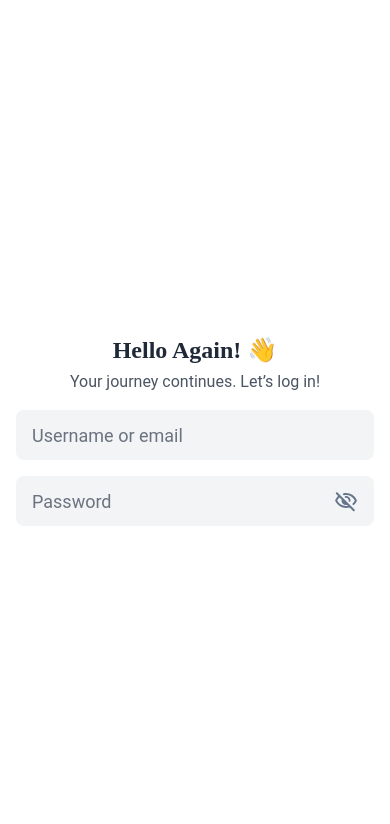
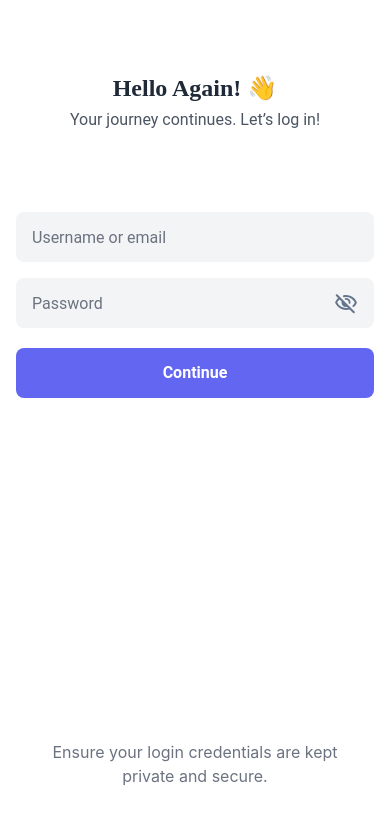
Before and after one commit to umardev500/react-native-live-location-app, a React Native app: screen / in a window 390 px wide. Shown: the top 824 px of the page. Built offline with nearby package versions, Linux system fonts and the light colour scheme.

Commit message:
enable edge to edge

```diff
--- /dev/null
+++ b/src/components/atoms/button/Button.tsx
@@ -0,0 +1,21 @@
+import {Text, TouchableOpacity, View} from 'react-native';
+
+type Props = {
+  title: string;
+};
+
+export const Button: React.FC<Props> = props => {
+  const {title} = props;
+
+  return (
+    <>
+      <TouchableOpacity activeOpacity={0.8} onPress={() => {}}>
+        <View className="bg-indigo-500 flex-row justify-center h-[50px] items-center rounded-lg">
+          <Text className="font-roboto text-white text-base font-semibold">
+            {title}
+          </Text>
+        </View>
+      </TouchableOpacity>
+    </>
+  );
+};
--- /dev/null
+++ b/src/components/atoms/button/index.ts
@@ -0,0 +1 @@
+export * from './Button';
--- a/src/components/atoms/index.ts
+++ b/src/components/atoms/index.ts
@@ -1,2 +1,3 @@
+export * from './button';
 export * from './icons';
 export * from './textInput';
--- a/src/components/atoms/textInput/TextInput.tsx
+++ b/src/components/atoms/textInput/TextInput.tsx
@@ -24,7 +24,7 @@ export const TextInput = (props: TextInputProps) => {
     <View className="bg-gray-100 text-red-100 rounded-lg flex-row items-center">
       <RnTextInput
         secureTextEntry={!showPass && props.password}
-        className="px-4 flex-1 h-[50px] text-lg font-roboto text-gray-800"
+        className="px-4 flex-1 h-[50px] text-base font-roboto text-gray-800"
         placeholderTextColor={'#6b7280'}
         placeholder={placeholder}
       />
--- a/src/screens/loginScreen/LoginScreen.tsx
+++ b/src/screens/loginScreen/LoginScreen.tsx
@@ -1,4 +1,4 @@
-import {TextInput} from '@components/atoms';
+import {Button, TextInput} from '@components/atoms';
 import {StatusBar, Text, View} from 'react-native';
 
 export const LoginScreen = () => {
@@ -6,8 +6,9 @@ export const LoginScreen = () => {
     <>
       <StatusBar backgroundColor={'#fff'} barStyle={'dark-content'} />
       {/* Container */}
-      <View className="flex-1 bg-white justify-center">
+      <View className="flex-1 items-center bg-white justify-between py-14">
         {/* Inner */}
+        <View className="gap-16 w-full">
           <View className="justify-center flex-row py-4">
             <View className="items-center gap-1">
               <Text className="text-2xl text-gray-800 font-poppins font-semibold">
@@ -20,11 +21,21 @@ export const LoginScreen = () => {
           </View>
 
           {/* Form */}
-        <View className="gap-4 px-4">
+          <View className="gap-5 px-4">
+            <View className="gap-4">
               <TextInput placeholder="Username or email" />
               <TextInput placeholder="Password" password />
             </View>
+            <Button title="Continue" />
+          </View>
           {/* End Form */}
+        </View>
+
+        <View className="px-10 w-full">
+          <Text className="text-base text-center text-gray-500">
+            Ensure your login credentials are kept private and secure.
+          </Text>
+        </View>
         {/* End of Inner */}
       </View>
     </>
```
Also changed, not shown: 2 other files (tests, documents, lock files or other folders). Lines whose indentation alone changed are shown as unchanged.
